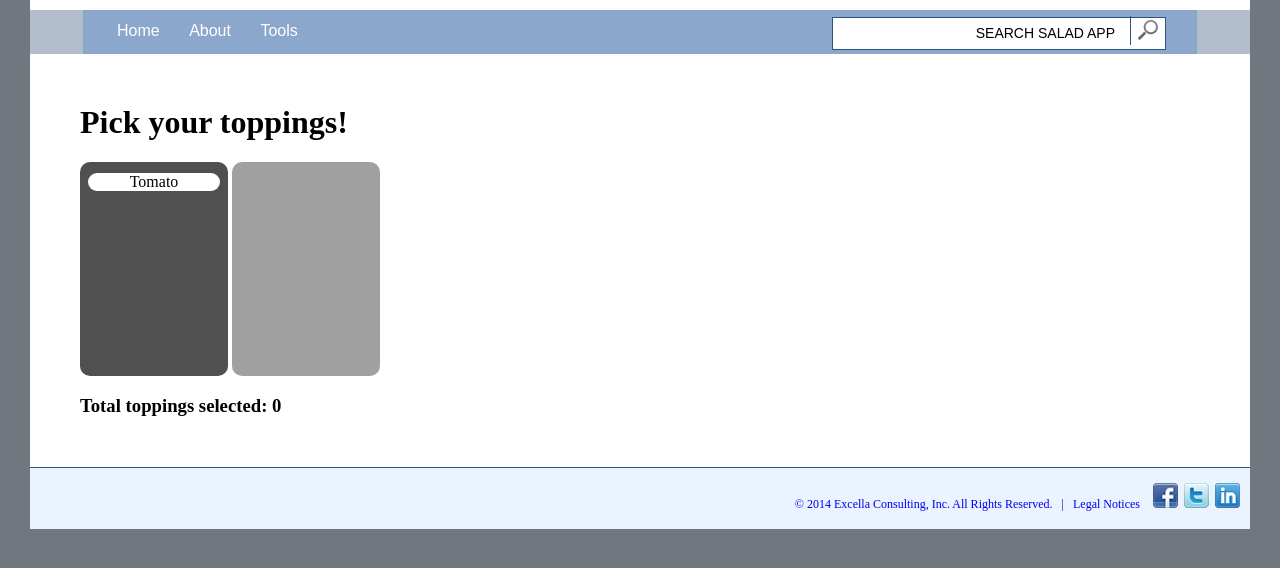
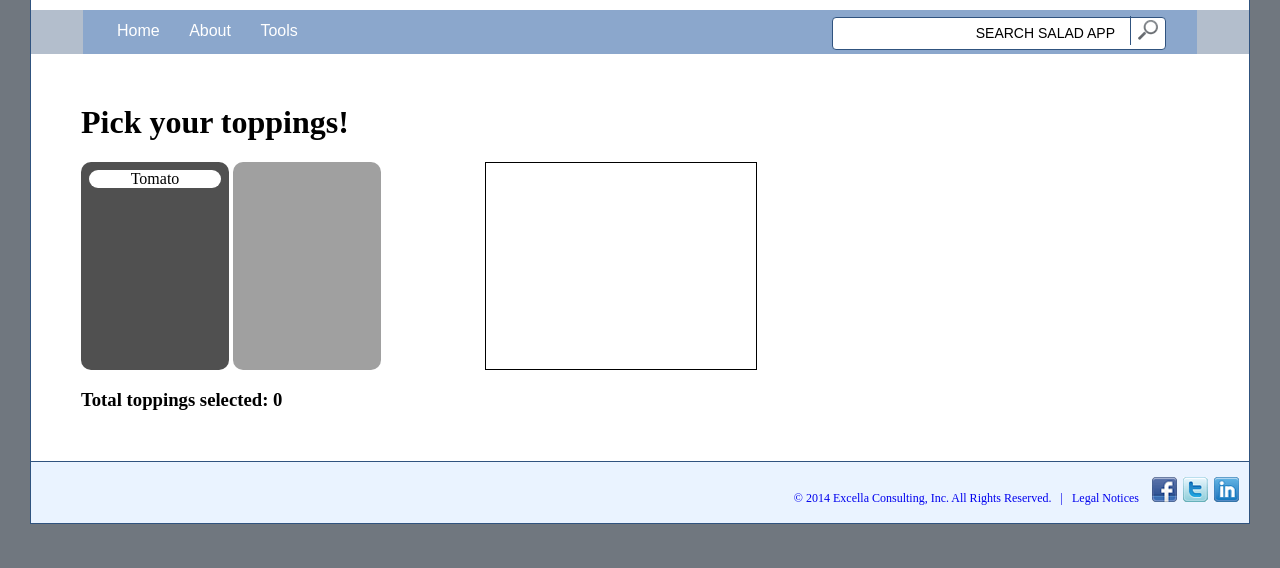
Before and after one commit to m3brown/salad-bar-showcase, a Django app: page / in a window 1280 px wide. Shown: the top 568 px of the page. Run offline with Django 3.2, Linux system fonts and the light colour scheme; data comes from the database, SQL or seed files in the repository; parts of the project's set-up code (start-up, migrations or seed data) failed here and were passed over; some libraries are stand-ins or nearby versions.

Commit message:
Add text box to display topping info

```diff
--- a/healthy_salad_chooser/static/css/nav.css
+++ b/healthy_salad_chooser/static/css/nav.css
@@ -89,6 +89,9 @@ nav .inner{
   -webkit-box-shadow:none;
   -moz-box-shadow:none;
   box-shadow:none;
+  -moz-border-radius: 4px;
+  -webkit-border-radius: 4px;
+  border-radius: 4px; /* future proofing */
 }
 .search input[type="text"]:focus{
   background:#fff;
--- a/healthy_salad_chooser/static/css/style.css
+++ b/healthy_salad_chooser/static/css/style.css
@@ -5,6 +5,8 @@ body {
 
 #container {
   background-color: #fff;
+  border: solid 1px #30537F;
+  border-top: 0;
 }
 
 #content {
@@ -28,7 +30,7 @@ body {
   -webkit-border-radius: 10px;
   border-radius: 10px; /* future proofing */
   width: 140px;
-  padding: 7px 4px;
+  padding: 4px 4px;
   vertical-align: top;
 }
 
@@ -38,6 +40,20 @@ body {
 
 #toppingsSelected {
   background-color: #a0a0a0;
+}
+
+.toppingSelector {
+  display: inline-block;
+}
+
+.ingredientInfo {
+  display: inline-block;
+  border: solid 1px #000;
+  margin-left: 100px;
+  height: 186px;
+  width: 250px;
+  padding: 10px;
+  vertical-align: top;
 }
 
 footer {
--- a/healthy_salad_chooser/static/js/toppings.js
+++ b/healthy_salad_chooser/static/js/toppings.js
@@ -4,21 +4,30 @@ function refreshCounter() {
   $('#counter').text(selectedToppings);
 }
 
-function addToSelected(topping) {
+function addToSelected() {
     $(this).off('click').on('click', removeFromSelected);
     $('#toppingsSelected').append($(this));
     selectedToppings++;
     refreshCounter();
 }
 
-function removeFromSelected(topiing) {
+function removeFromSelected() {
     $(this).off('click').on('click', addToSelected);
     $('#toppingsChoices').append($(this));
     selectedToppings--;
     refreshCounter();
 }
 
+function hoverInfo() {
+    $(".ingredientInfo").load('/'+$(this).attr("id")+'/');
+}
+
+function noHoverInfo() {
+    $(".ingredientInfo").html('');
+}
+
 $(document).ready(function() {
   $( refreshCounter );
   $( "#toppingsChoices .topping" ).click(addToSelected);
+  $( "#toppingsChoices .topping" ).hover(hoverInfo, noHoverInfo);
 });
--- a/healthy_salad_chooser/templates/healthy_salad_chooser/index.html
+++ b/healthy_salad_chooser/templates/healthy_salad_chooser/index.html
@@ -20,7 +20,7 @@
     {% if ingredient_list %}
        {% for ingredient in ingredient_list %}
          {% comment %}<div class="topping"><a href="/saladbar/{{ ingredient.id }}/">{{ ingredient.name }}</a></div> {% endcomment %}
-         <div class="topping">{{ ingredient.name }}</div>
+         <div class="topping" id="{{ ingredient.id }}">{{ ingredient.name }}</div>
        {% endfor %}
     {% else %}
       <p>No Ingredients, please add some in the admin console!</p>
@@ -30,5 +30,7 @@
     <div class="toppingsList" id="toppingsSelected"> </div>
   </div>
 
+  <div class="ingredientInfo"> </div>
+
   <h3>Total toppings selected: <span id="counter"></span></h3>
 {% endblock %}
```
Lines whose indentation alone changed are shown as unchanged.
